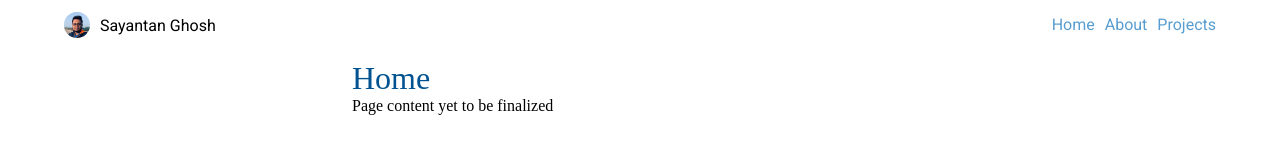
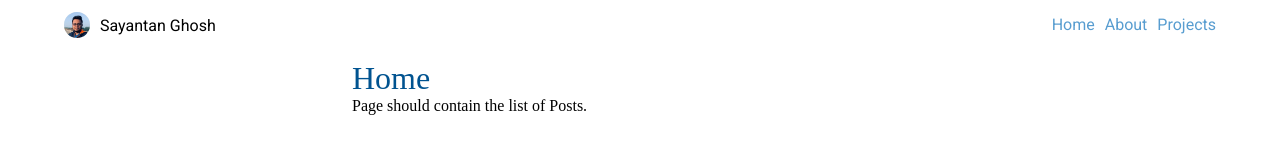
Before and after one commit to itsSayantan/portfolio-site, a React app: page / in a window 1280 px wide. Shown: the top 165 px of the page. Built offline with nearby package versions, Linux system fonts and the light colour scheme.

Commit message:
1. Added small message.

```diff
--- a/src/pages/Home/Home.tsx
+++ b/src/pages/Home/Home.tsx
@@ -24,7 +24,7 @@ const Home = (props: any) => {
                                     textColor={homeStyles?.pageTitle?.color}
                                     fontSize={homeStyles?.pageTitle?.fontSize}
                                 />
-                                Page content yet to be finalized
+                                Page should contain the list of Posts.
                             </div>
                         </>
                     </MainLayout>
```
